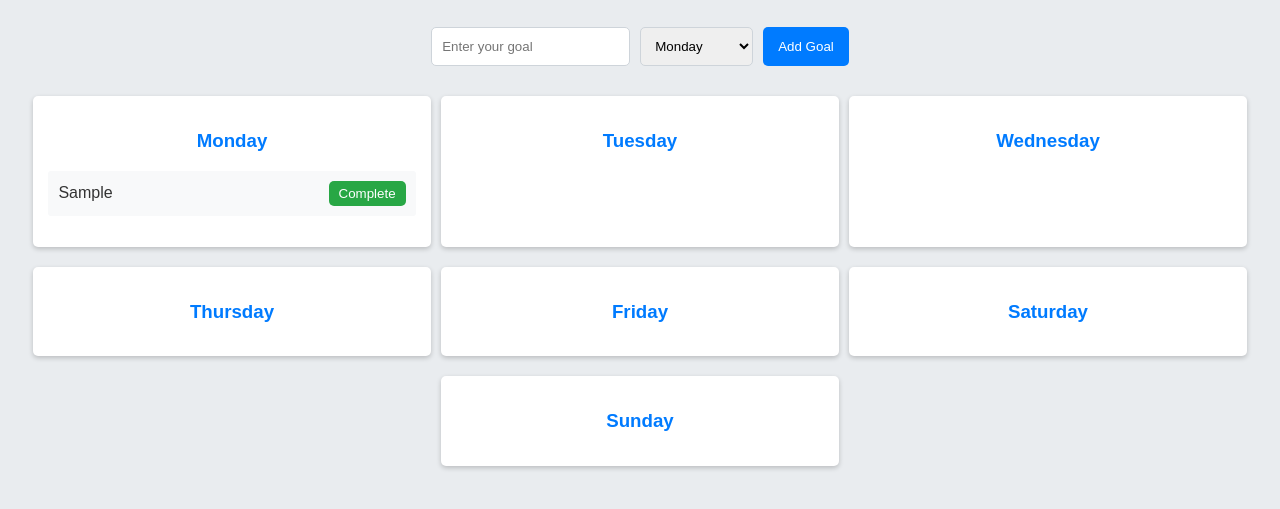
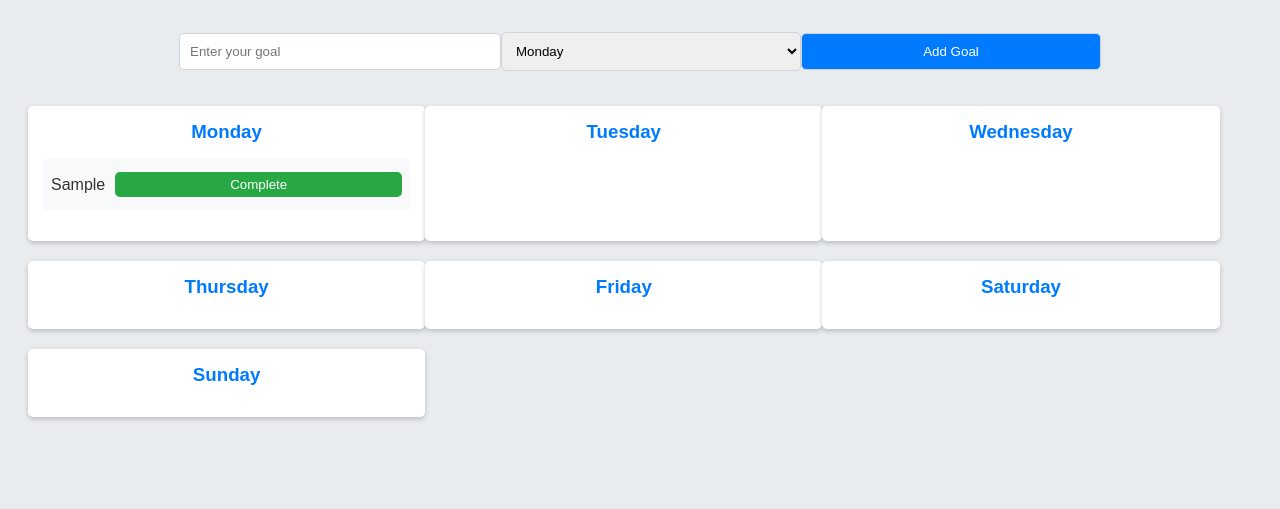
Before and after one commit to DiegoDodss/app, a plain HTML site: page index.html in a window 1280 px wide. Both pictures are taken after typing "Sample" into the empty fields and a click on the button "Add Goal". Shown: the part 89-598 px from the top of the page. Drawn offline with Linux system fonts and the light colour scheme.

Commit message:
Update style.css

```diff
--- a/style.css
+++ b/style.css
@@ -13,20 +13,20 @@ h1 {
 #goal-form {
     margin: 30px auto;
     display: flex;
-    justify-content: center;
+    flex-direction: column;
+    align-items: center;
 }
 
-#new-goal, #day-select {
+#new-goal, #day-select, button {
+    width: 90%;
+    max-width: 300px;
     padding: 10px;
-    margin-right: 10px;
+    margin: 5px 0;
     border: 1px solid #ced4da;
     border-radius: 5px;
 }
 
 button {
-    padding: 10px 15px;
-    border: none;
-    border-radius: 5px;
     background-color: #007bff;
     color: white;
     cursor: pointer;
@@ -39,8 +39,7 @@ button:hover {
 
 #goals-container {
     display: flex;
-    flex-wrap: wrap;
-    justify-content: space-around;
+    flex-direction: column;
     margin-top: 20px;
 }
 
@@ -48,13 +47,13 @@ button:hover {
     background-color: white;
     border-radius: 5px;
     box-shadow: 0 2px 5px rgba(0,0,0,0.2);
+    margin-bottom: 20px;
     padding: 15px;
-    width: 30%;
-    margin-bottom: 20px;
 }
 
 .daily-goals h3 {
     color: #007bff;
+    margin: 0 0 10px 0;
 }
 
 .daily-goals ul {
@@ -64,12 +63,16 @@ button:hover {
 
 .daily-goals li {
     background-color: #f8f9fa;
-    padding: 10px;
-    margin-bottom: 10px;
+    padding: 8px;
+    margin-bottom: 8px;
     border-radius: 3px;
     display: flex;
     justify-content: space-between;
     align-items: center;
+}
+
+.goal-text {
+    flex-grow: 1;
 }
 
 .completed {
@@ -77,9 +80,8 @@ button:hover {
     color: #6c757d;
 }
 
-.complete-btn {
+.complete-btn, .delete-btn {
     margin-left: 10px;
-    background-color: #28a745;
     border: none;
     border-radius: 5px;
     color: white;
@@ -87,25 +89,34 @@ button:hover {
     cursor: pointer;
 }
 
+.complete-btn {
+    background-color: #28a745;
+}
+
 .complete-btn:hover {
     background-color: #218838;
 }
-@media only screen and (max-width: 600px) {
+
+.delete-btn {
+    background-color: #dc3545;
+}
+
+.delete-btn:hover {
+    background-color: #c82333;
+}
+
+@media only screen and (min-width: 600px) {
     #goal-form {
-        flex-direction: column;
-        align-items: center;
-    }
-
-    #new-goal, #day-select, button {
-        width: 100%;
-        margin: 5px 0;
+        flex-direction: row;
+        justify-content: center;
     }
 
     #goals-container {
-        flex-direction: column;
+        flex-direction: row;
+        flex-wrap: wrap;
     }
 
     .daily-goals {
-        width: 100%;
+        width: 30%;
     }
 }
```
